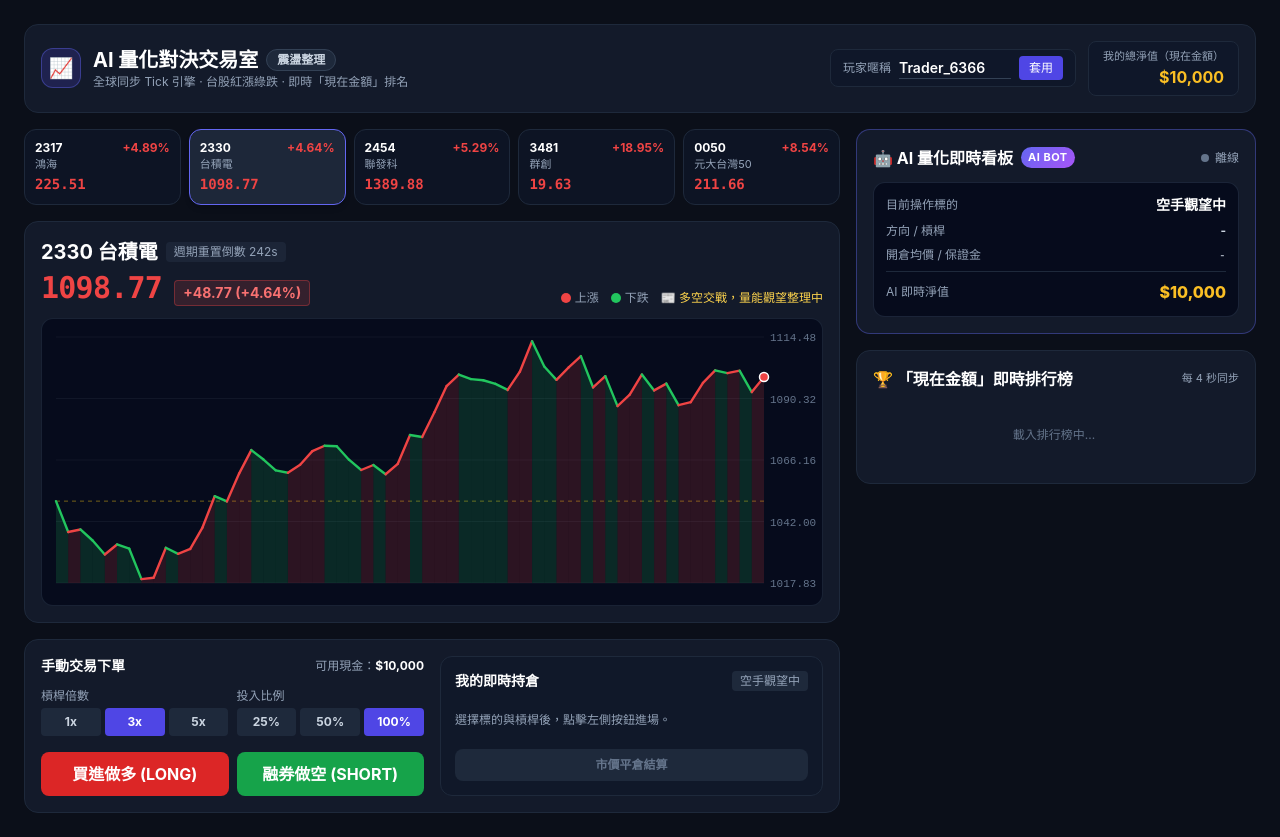
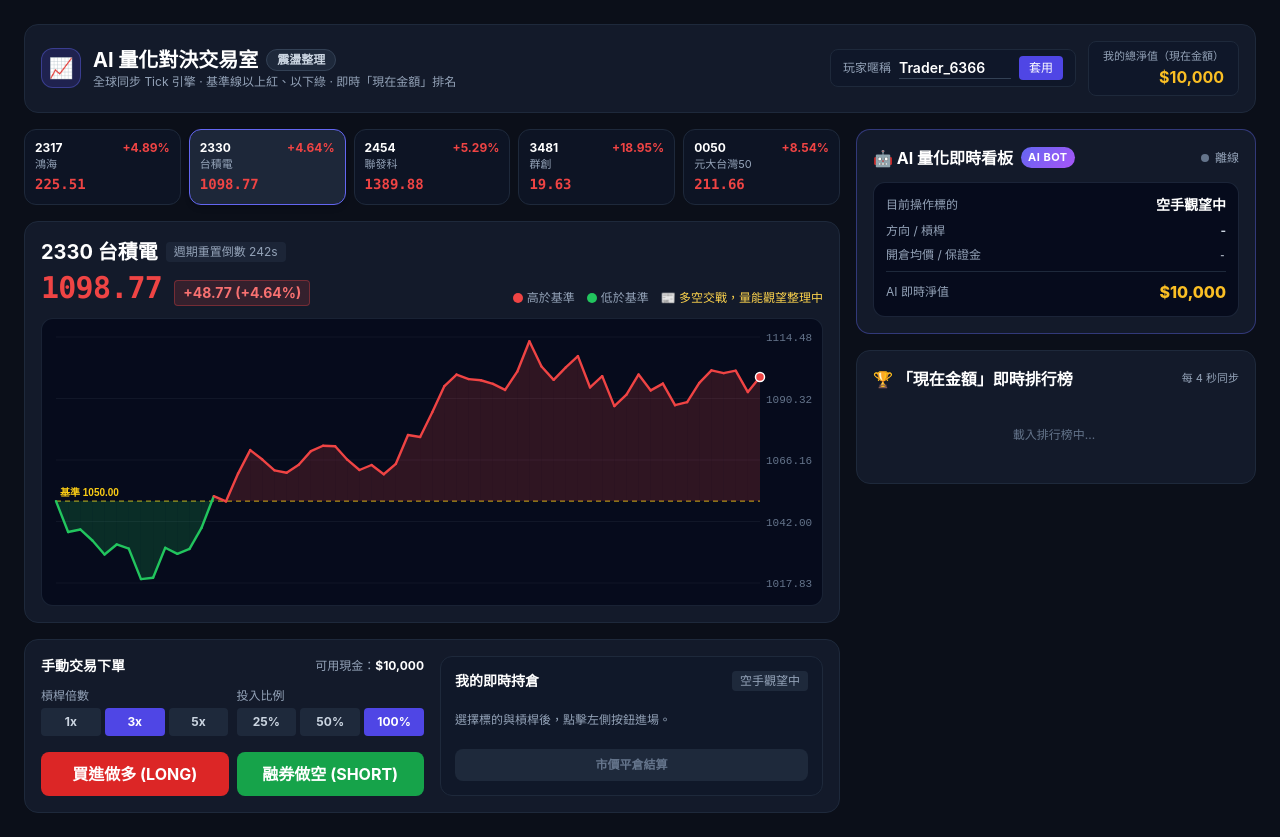
Before and after one commit to s111210216-cell/stock-game, a plain HTML site: page index.html in a window 1280 px wide. Drawn offline with nearby package versions, Linux system fonts and the light colour scheme; no server answers.

Commit message:
Update index.html

```diff
--- a/index.html
+++ b/index.html
@@ -42,7 +42,7 @@
             AI 量化對決交易室
             <span id="market-badge" class="text-xs px-2.5 py-0.5 rounded-full bg-slate-800 text-slate-300 border border-slate-700">市場常態</span>
           </h1>
-          <p class="text-xs text-slate-400">全球同步 Tick 引擎 · 台股紅漲綠跌 · 即時「現在金額」排名</p>
+          <p class="text-xs text-slate-400">全球同步 Tick 引擎 · 基準線以上紅、以下綠 · 即時「現在金額」排名</p>
         </div>
       </div>
 
@@ -77,8 +77,8 @@
               </div>
             </div>
             <div class="flex items-center gap-3 text-xs text-slate-400">
-              <span class="flex items-center gap-1"><span class="w-2.5 h-2.5 rounded-full bg-red-500 inline-block"></span>上漲</span>
-              <span class="flex items-center gap-1"><span class="w-2.5 h-2.5 rounded-full bg-green-500 inline-block"></span>下跌</span>
+              <span class="flex items-center gap-1"><span class="w-2.5 h-2.5 rounded-full bg-red-500 inline-block"></span>高於基準</span>
+              <span class="flex items-center gap-1"><span class="w-2.5 h-2.5 rounded-full bg-green-500 inline-block"></span>低於基準</span>
               <span id="news-ticker" class="text-amber-300 font-medium">📰 市場觀望中</span>
             </div>
           </div>
@@ -308,6 +308,7 @@ function closeUserPosition() {
   syncUserLeaderboard();
 }
 
+// 以該盤基準價（basePrice）為分界：高於基準畫紅色，低於基準畫綠色
 function drawRedGreenChart(series, basePrice) {
   const canvas = document.getElementById("price-chart");
   if (!canvas) return;
@@ -329,13 +330,14 @@ function drawRedGreenChart(series, basePrice) {
   const maxP = Math.max(...prices, basePrice) * 1.0015;
   const range = Math.max(0.01, maxP - minP);
 
-  const padL = 14, padR = 58, padT = 18, padB = 22;
+  const padL = 14, padR = 62, padT = 18, padB = 22;
   const plotW = w - padL - padR;
   const plotH = h - padT - padB;
 
   const getX = idx => padL + (idx / Math.max(1, visible.length - 1)) * plotW;
   const getY = val => padT + (1 - (val - minP) / range) * plotH;
 
+  // 水平格線與價格刻度
   ctx.strokeStyle = "rgba(148, 163, 184, 0.08)";
   ctx.lineWidth = 1;
   ctx.font = "11px monospace";
@@ -350,16 +352,23 @@ function drawRedGreenChart(series, basePrice) {
     ctx.fillText(priceLabel, w - padR + 6, y + 4);
   }
 
+  // 基準線（該盤開盤/基準價，0% 分界線）
   const baseY = getY(basePrice);
   ctx.save();
-  ctx.setLineDash([4, 4]);
-  ctx.strokeStyle = "rgba(250, 204, 21, 0.45)";
+  ctx.setLineDash([5, 4]);
+  ctx.strokeStyle = "rgba(250, 204, 21, 0.7)";
+  ctx.lineWidth = 1.2;
   ctx.beginPath();
   ctx.moveTo(padL, baseY);
   ctx.lineTo(w - padR, baseY);
   ctx.stroke();
+  ctx.setLineDash([]);
+  ctx.fillStyle = "#facc15";
+  ctx.font = "bold 10px sans-serif";
+  ctx.fillText("基準 " + basePrice.toFixed(2), padL + 4, Math.max(12, baseY - 5));
   ctx.restore();
 
+  // 以基準線為中心：每一段線與底面填色依「高於基準(紅) / 低於基準(綠)」決定
   for (let i = 1; i < visible.length; i++) {
     const p0 = Number(visible[i - 1].price);
     const p1 = Number(visible[i].price);
@@ -368,15 +377,16 @@ function drawRedGreenChart(series, basePrice) {
     const x1 = getX(i);
     const y1 = getY(p1);
 
-    const isUp = p1 >= p0;
-    const strokeCol = isUp ? "#ef4444" : "#22c55e";
-    const fillCol = isUp ? "rgba(239, 68, 68, 0.16)" : "rgba(34, 197, 94, 0.16)";
+    const midPrice = (p0 + p1) / 2;
+    const isAboveBase = midPrice >= basePrice;
+    const strokeCol = isAboveBase ? "#ef4444" : "#22c55e";
+    const fillCol = isAboveBase ? "rgba(239, 68, 68, 0.18)" : "rgba(34, 197, 94, 0.18)";
 
     ctx.beginPath();
     ctx.moveTo(x0, y0);
     ctx.lineTo(x1, y1);
-    ctx.lineTo(x1, padT + plotH);
-    ctx.lineTo(x0, padT + plotH);
+    ctx.lineTo(x1, baseY);
+    ctx.lineTo(x0, baseY);
     ctx.closePath();
     ctx.fillStyle = fillCol;
     ctx.fill();
@@ -390,13 +400,14 @@ function drawRedGreenChart(series, basePrice) {
     ctx.stroke();
   }
 
+  // 最新價端點圓球（高於基準紅、低於基準綠）
   const last = visible[visible.length - 1];
   const lastX = getX(visible.length - 1);
   const lastY = getY(last.price);
-  const overallUp = last.price >= basePrice;
+  const aboveBase = last.price >= basePrice;
   ctx.beginPath();
   ctx.arc(lastX, lastY, 4.5, 0, Math.PI * 2);
-  ctx.fillStyle = overallUp ? "#ef4444" : "#22c55e";
+  ctx.fillStyle = aboveBase ? "#ef4444" : "#22c55e";
   ctx.fill();
   ctx.strokeStyle = "#ffffff";
   ctx.lineWidth = 1.5;
```
